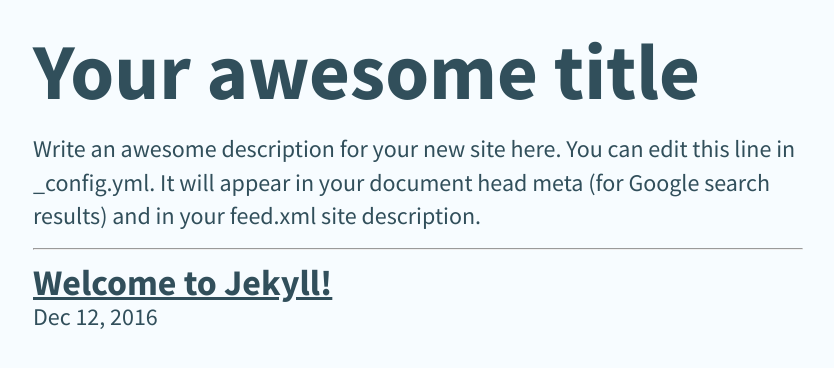
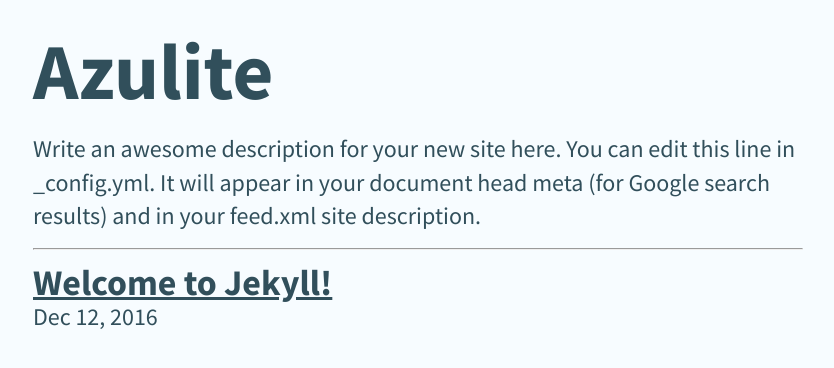
Before and after one commit to flattmo/azulite, a Jekyll site: the page built from index.html, in a window 1280 px wide, cut to the strip 104-472 px from the top of the page. Shown: the whole strip, without its empty margins (222-1056 px from the left). Built offline with Jekyll 4.4.1, drawn with Linux system fonts in a browser that asks for light colours; nearby versions of some CDN libraries; the list of posts is cut into pages by our own code.

Commit message:
Changed site title

```diff
--- a/_config.yml
+++ b/_config.yml
@@ -13,7 +13,7 @@
 # you will see them accessed via {{ site.title }}, {{ site.email }}, and so on.
 # You can create any custom variable you would like, and they will be accessible
 # in the templates via {{ site.myvariable }}.
-title: Your awesome title
+title: Azulite
 email: your-email@domain.com
 description: > # this means to ignore newlines until "baseurl:"
   Write an awesome description for your new site here. You can edit this
```
